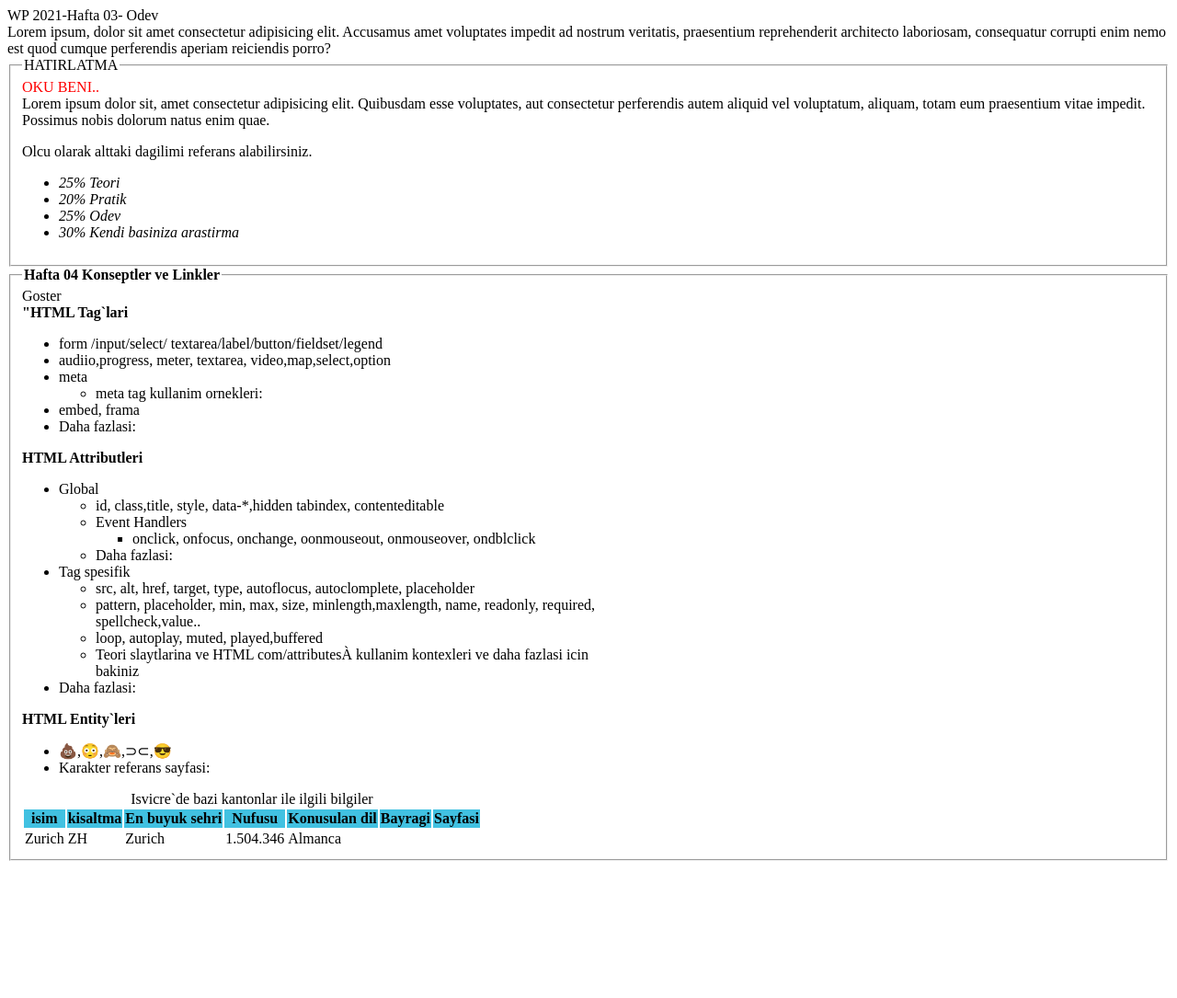
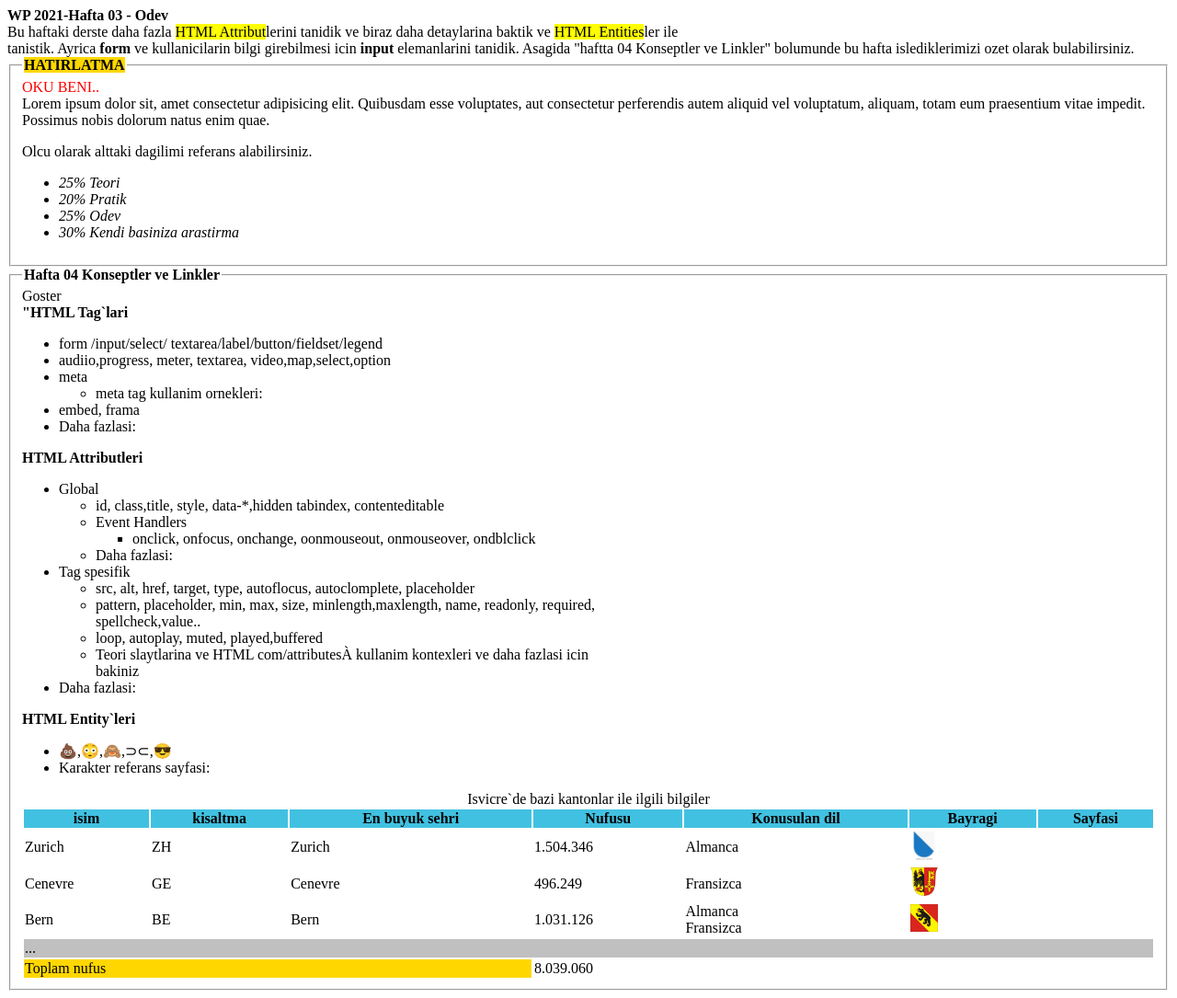
Before and after one commit to enaoniro/html, a plain HTML site: page week03/HTML_Week3_ISMAIL_CAN_summary.html in a window 1280 px wide. Shown: the whole page at 92% size. Before the commit the page ends 944 px from the top, so only its background shows below. Drawn offline with Linux system fonts and the light colour scheme.

Commit message:
tamamlandi

```diff
--- a/week03/HTML_Week3_ISMAIL_CAN_summary.html
+++ b/week03/HTML_Week3_ISMAIL_CAN_summary.html
@@ -7,17 +7,19 @@
     <title>HTML_Week3_ISMAIL_CAN_summary.html</title>
 </head>
 <main id="ana bolum">
-    <header id="sayfa basligi">WP 2021-Hafta 03- Odev</header>
+    <header id="sayfa basligi"><strong>WP 2021-Hafta 03 - Odev</strong></header>
 
 <section>
          <article id="sayfanin icerik bilgi paragrafi">
-        Lorem ipsum, dolor sit amet consectetur adipisicing elit. Accusamus amet voluptates impedit ad nostrum veritatis, praesentium reprehenderit architecto laboriosam, consequatur corrupti enim nemo est quod cumque perferendis aperiam reiciendis porro?
-        </article>
+             Bu haftaki derste daha fazla <mark>HTML Attribut</mark>lerini tanidik ve biraz daha detaylarina baktik ve <mark>HTML Entities</mark>ler ile<br>tanistik. Ayrica <strong>form</strong> ve kullanicilarin bilgi girebilmesi icin <strong>input</strong> elemanlarini tanidik.
+             Asagida "haftta 04 Konseptler ve Linkler" bolumunde bu hafta islediklerimizi ozet olarak bulabilirsiniz.
+            </article>
 </section>
 
 <section class="fieldset1">
+
         <fieldset >
-             <legend>HATIRLATMA</legend>
+             <legend><strong style="background-color: gold;">HATIRLATMA</strong></legend>
                   <header id="alan basligi" style="color: red"> OKU BENI.. </header>
                                 <article>
                                          Lorem ipsum dolor sit, amet consectetur adipisicing elit. Quibusdam esse voluptates, aut consectetur perferendis autem aliquid vel voluptatum, aliquam, totam eum praesentium vitae impedit. Possimus nobis dolorum natus enim quae.
@@ -31,8 +33,8 @@
                 <li><i>20% Pratik</i></li>
                 <li><i>25% Odev</i></li>
                 <li><i>30% Kendi basiniza arastirma</i></li>
-
             </ul>
+        </P>
         </fieldset>
 
 </section>
@@ -91,7 +93,7 @@
                      <li>Karakter referans sayfasi:<a href="HTML Entities Interactive Reference"></a></li>
                  </ul>
 
-                 <table>
+                 <table width="100%">
                      <caption>Isvicre`de bazi kantonlar ile ilgili bilgiler</caption>
                      <thead>
                          <tr>
@@ -102,59 +104,52 @@
                              <th style="background-color: rgba(65, 193,225);">Konusulan dil</th>
                              <th style="background-color: rgb(65, 193, 225);">Bayragi</th>
                              <th style="background-color: rgb(65, 193, 225);">Sayfasi</th>
+                         </tr>
+                     </thead>
                         <tr>
                             <td>Zurich</td>
                             <td>ZH</td>
                             <td>Zurich</td>
                             <td>1.504.346</td>
                             <td>Almanca</td>
-                            <td><img="<source></td>
+                            <td><img src="./zurich.jpg" width="30" ></td>
+                            <td><a href="https://zh.ch"></a></td>
+                       </tr>
 
+                       <tr>
+                           <td>Cenevre</td>
+                           <td>GE</td>
+                           <td>Cenevre</td>
+                           <td>496.249</td>
+                           <td>Fransizca</td>
+                           <td><img src="./genev.png" width="30"></td>
+                           <td><a href="https://ge.ch"></a></td>
+                        </tr>
 
+                        <tr>
+                            <td>Bern</td>
+                            <td>BE</td>
+                            <td>Bern</td>
+                            <td>1.031.126</td>
+                            <td>Almanca<br>Fransizca</td>
+                            <td><img src="./bern.png" width="30"></td>
+                            <td><a href="https://be.ch"></a></td>
+                        </tr>
 
-
-
+                    <tfoot>
+                        <tr>
+                            <td style="background-color: silver;" colspan="7" >...</tf>
+                        </tr>
+                        <tr>
+                            <td style="background-color: gold;" colspan="3">Toplam nufus</td>
+                            <td>8.039.060</td>
 
                         </tr>
+                    </tfoot>
 
+             </table>
 
-
-
-
-
-
-
-
-                         </tr>
-                     </thead>
-
-
-
-
-
-                 </table>
-
-
-
-
-
-                    </ul>
-
-
-
-
-
-
-
-
-
-
-
-    </fieldset>
 </section>
 
 </main>
-<footer id="sayfanin footeri">
-
-</footer>
 </html>
```
Also changed, not shown: week03/bern.png (added), week03/genev.png (added), week03/zurich.jpg (added).
